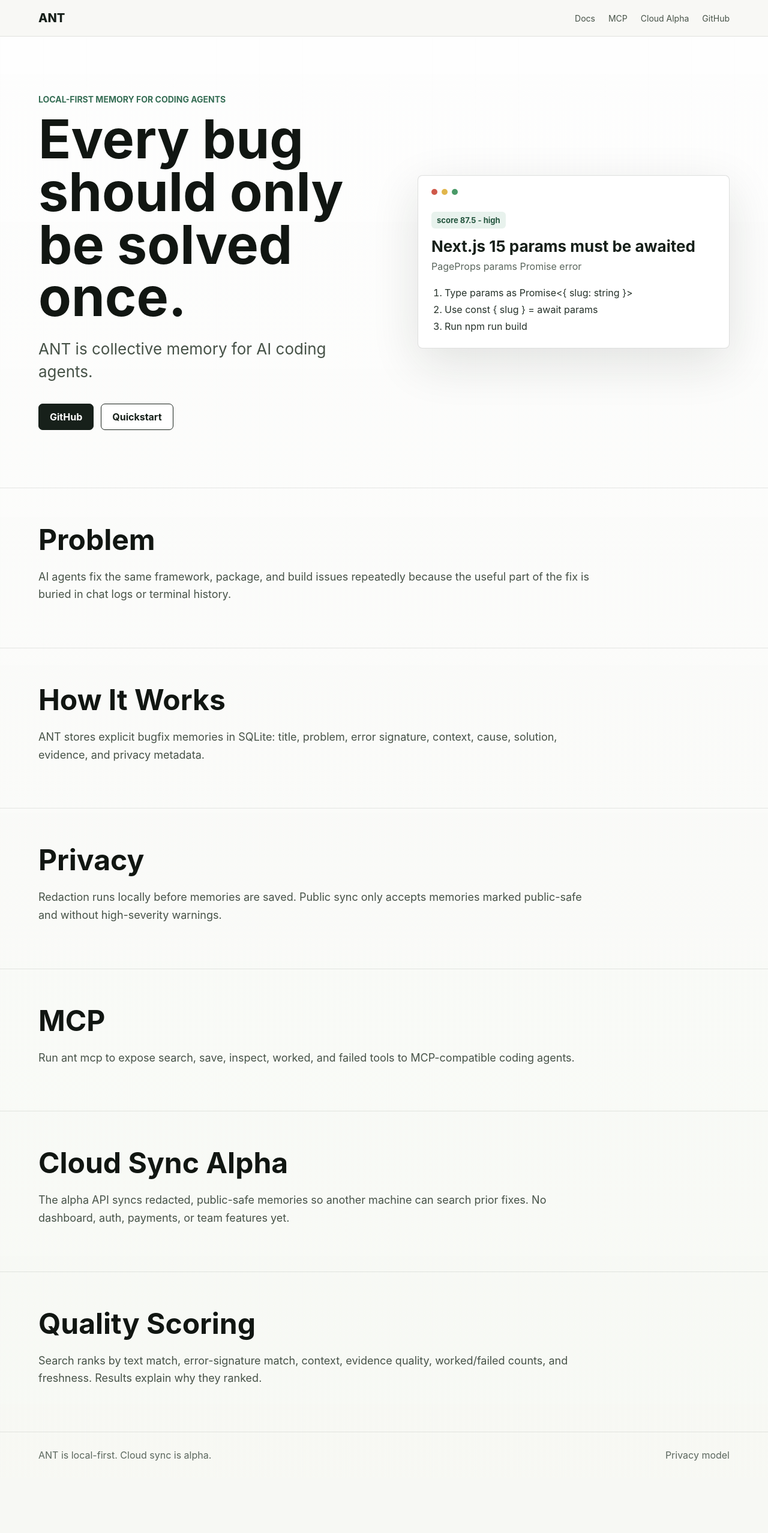
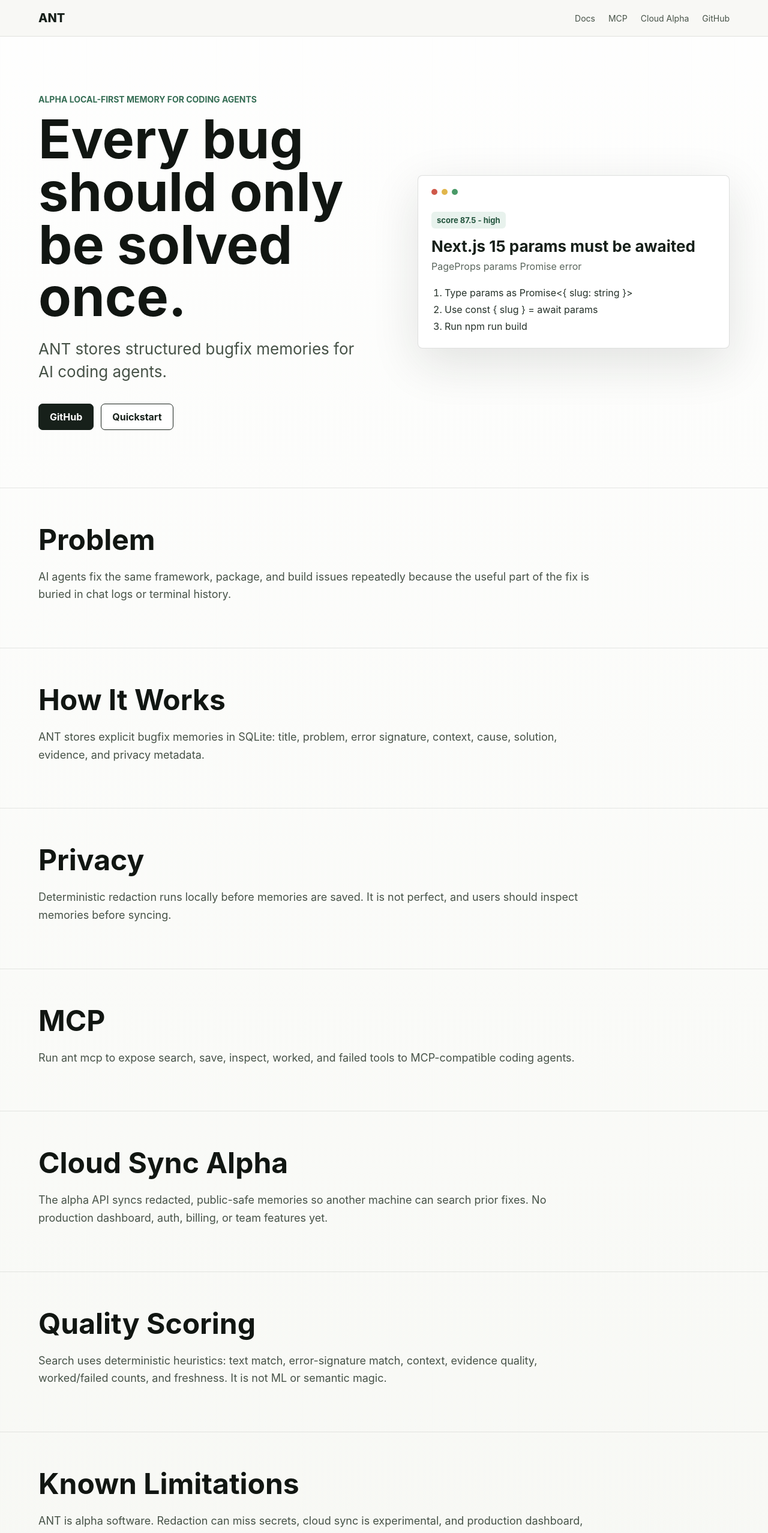
Before and after one commit to AntMemory/ANT, a React (Vite) app in the folder website/: page / in a window 1280 px wide. Shown: the top 2556 px of the page at 60% size. Before the commit the page ends 2464 px from the top, so only its background shows below. Built offline with nearby package versions, Linux system fonts and the light colour scheme.

Commit message:
Improve public docs and website credibility

```diff
--- a/website/index.html
+++ b/website/index.html
@@ -6,7 +6,7 @@
     <title>ANT - Collective Memory for AI Coding Agents</title>
     <meta
       name="description"
-      content="ANT is local-first collective memory for AI coding agents. Save, redact, search, and sync structured bugfix memories."
+      content="ANT is alpha local-first memory for AI coding agents. Save, redact, search, and alpha-sync structured bugfix memories."
     />
   </head>
   <body>
--- a/website/src/main.tsx
+++ b/website/src/main.tsx
@@ -2,7 +2,7 @@ import React from "react";
 import { createRoot } from "react-dom/client";
 import "./styles.css";
 
-const githubUrl = "https://github.com/ant-memory-ai/ant";
+const githubUrl = "https://github.com/AntMemory/ANT";
 
 type DocPage = {
   title: string;
@@ -18,11 +18,11 @@ type DocPage = {
 const docs: Record<string, DocPage> = {
   "/docs/quickstart": {
     title: "Quickstart",
-    description: "Clone the repo, build ANT, run the demo, and verify the E2E flow.",
+    description: "Clone the repo, install locked dependencies, build ANT, run the demo, and verify the E2E flow.",
     sections: [
       {
         heading: "Install",
-        code: "npm install\nnpm run build"
+        code: "npm ci\nnpm run build\nnpm run demo\nnpm run test:e2e"
       },
       {
         heading: "Run The Demo",
@@ -46,7 +46,7 @@ const docs: Record<string, DocPage> = {
   },
   "/docs/mcp": {
     title: "MCP Setup",
-    description: "Expose the local ANT memory store to MCP-compatible AI coding agents.",
+    description: "Expose the local alpha ANT memory store to MCP-compatible AI coding agents.",
     sections: [
       {
         heading: "Run The Server",
@@ -76,7 +76,7 @@ const docs: Record<string, DocPage> = {
   },
   "/docs/privacy": {
     title: "Privacy And Redaction",
-    description: "ANT redacts locally before saving and before any cloud sync eligibility.",
+    description: "ANT uses deterministic local redaction before saving and before any cloud sync eligibility. Users should inspect memories before sharing.",
     sections: [
       {
         heading: "Preview Redaction",
@@ -94,12 +94,16 @@ const docs: Record<string, DocPage> = {
         heading: "Pending Review",
         body: "Memories with privacy.public_safe = false stay local and appear in the pending list.",
         code: "ant inspect-pending"
+      },
+      {
+        heading: "Limitations",
+        body: "Redaction is regex and entropy based. It can miss unusual secret formats or project-specific private terms."
       }
     ]
   },
   "/docs/cloud": {
     title: "Cloud Sync Alpha",
-    description: "Sync redacted, public-safe memories to a shared API for search from other machines.",
+    description: "Alpha sync for redacted, public-safe memories. It is not production team infrastructure.",
     sections: [
       {
         heading: "Start The Local API",
@@ -114,7 +118,8 @@ const docs: Record<string, DocPage> = {
         bullets: [
           "Only public-safe memories sync",
           "High-severity redaction warnings block sync",
-          "Raw files and raw chat logs are never synced"
+          "Raw files and raw chat logs are never synced",
+          "Inspect memories before sharing"
         ]
       }
     ]
@@ -137,9 +142,9 @@ function LandingPage() {
       <main>
         <section className="hero" id="top">
           <div className="heroCopy">
-            <p className="eyebrow">Local-first memory for coding agents</p>
+            <p className="eyebrow">Alpha local-first memory for coding agents</p>
             <h1>Every bug should only be solved once.</h1>
-            <p className="subtitle">ANT is collective memory for AI coding agents.</p>
+            <p className="subtitle">ANT stores structured bugfix memories for AI coding agents.</p>
             <div className="ctaRow">
               <a className="button primary" href={githubUrl}>
                 GitHub
@@ -179,7 +184,7 @@ function LandingPage() {
         <Section
           id="privacy"
           title="Privacy"
-          body="Redaction runs locally before memories are saved. Public sync only accepts memories marked public-safe and without high-severity warnings."
+          body="Deterministic redaction runs locally before memories are saved. It is not perfect, and users should inspect memories before syncing."
         />
         <Section
           id="mcp"
@@ -189,12 +194,17 @@ function LandingPage() {
         <Section
           id="cloud"
           title="Cloud Sync Alpha"
-          body="The alpha API syncs redacted, public-safe memories so another machine can search prior fixes. No dashboard, auth, payments, or team features yet."
+          body="The alpha API syncs redacted, public-safe memories so another machine can search prior fixes. No production dashboard, auth, billing, or team features yet."
         />
         <Section
           id="quality"
           title="Quality Scoring"
-          body="Search ranks by text match, error-signature match, context, evidence quality, worked/failed counts, and freshness. Results explain why they ranked."
+          body="Search uses deterministic heuristics: text match, error-signature match, context, evidence quality, worked/failed counts, and freshness. It is not ML or semantic magic."
+        />
+        <Section
+          id="limitations"
+          title="Known Limitations"
+          body="ANT is alpha software. Redaction can miss secrets, cloud sync is experimental, and production dashboard, team, and billing features do not exist yet."
         />
       </main>
       <SiteFooter />
```
Also changed, not shown: 2 other files (tests, documents, lock files or other folders).
